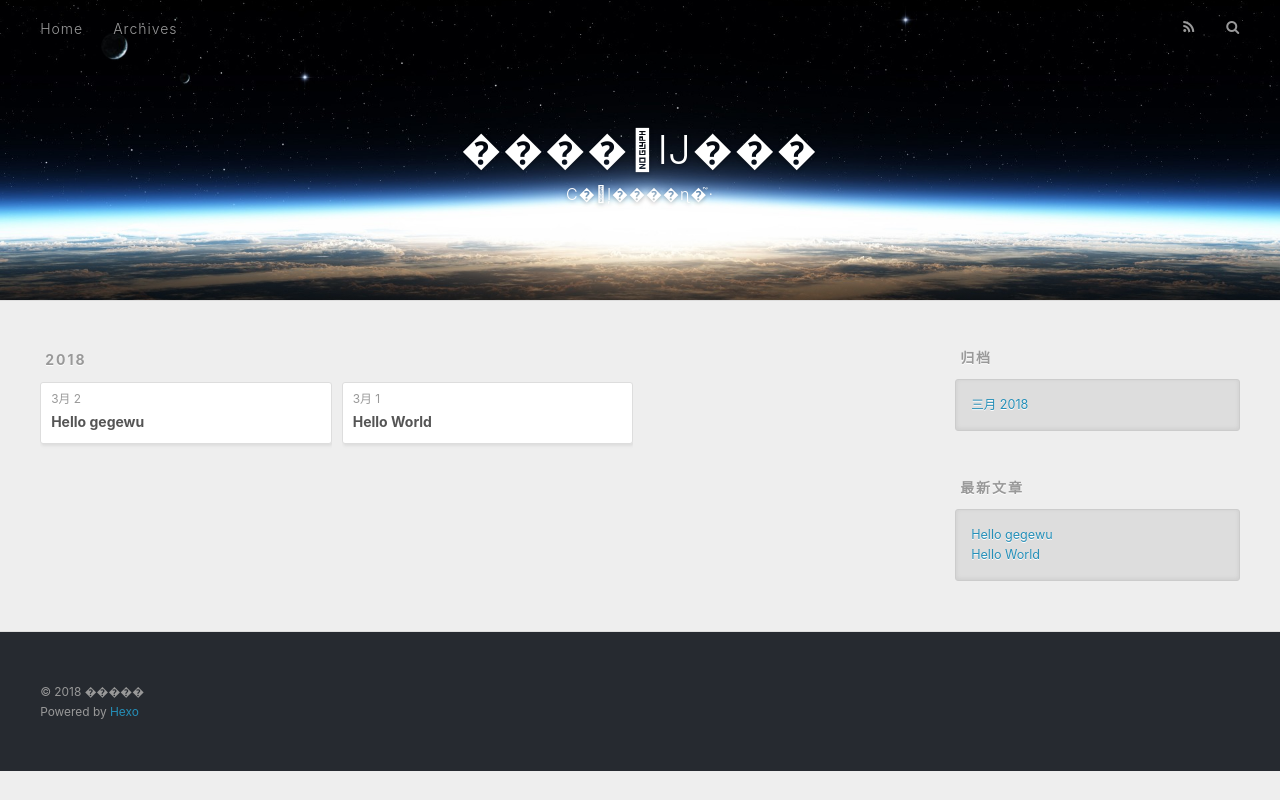
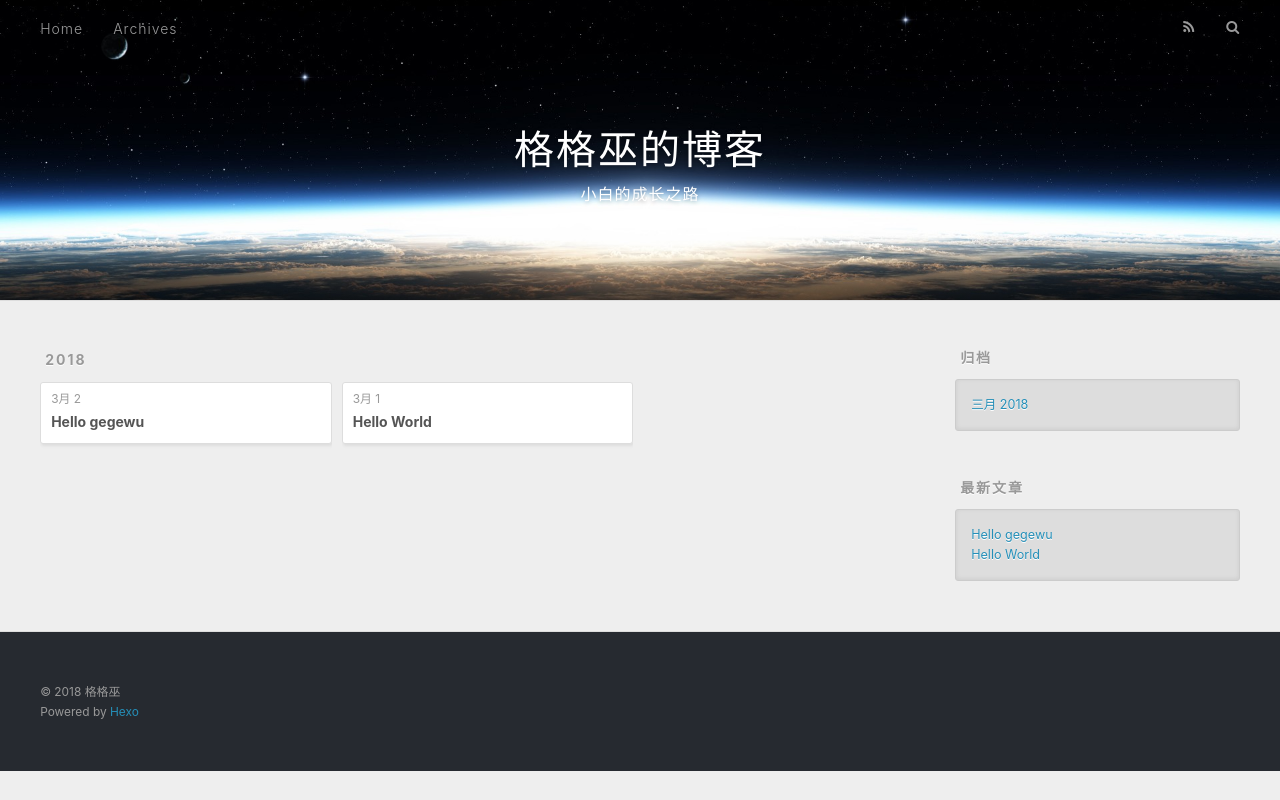
Before and after one commit to gegewu-iOS/gegewu-iOS.github.io, a plain HTML site: page archives/2018/03/index.html in a window 1280 px wide. Drawn offline with nearby package versions, Linux system fonts and the light colour scheme.

Commit message:
Site updated: 2018-03-02 11:17:41

```diff
--- a/archives/2018/03/index.html
+++ b/archives/2018/03/index.html
@@ -5,20 +5,20 @@
 
 
 
-  <title>归档: 2018/3 | ����׵Ĳ���</title>
+  <title>归档: 2018/3 | 格格巫的博客</title>
   <meta name="viewport" content="width=device-width, initial-scale=1, maximum-scale=1">
-  <meta name="description" content="С�׵ļ����ɳ�֮·">
+  <meta name="description" content="小白的成长之路">
 <meta property="og:type" content="website">
-<meta property="og:title" content="����׵Ĳ���">
+<meta property="og:title" content="格格巫的博客">
 <meta property="og:url" content="http://yoursite.com/archives/2018/03/index.html">
-<meta property="og:site_name" content="����׵Ĳ���">
-<meta property="og:description" content="С�׵ļ����ɳ�֮·">
+<meta property="og:site_name" content="格格巫的博客">
+<meta property="og:description" content="小白的成长之路">
 <meta property="og:locale" content="zh-CN">
 <meta name="twitter:card" content="summary">
-<meta name="twitter:title" content="����׵Ĳ���">
-<meta name="twitter:description" content="С�׵ļ����ɳ�֮·">
+<meta name="twitter:title" content="格格巫的博客">
+<meta name="twitter:description" content="小白的成长之路">
 
-    <link rel="alternate" href="/atom.xml" title="����׵Ĳ���" type="application/atom+xml">
+    <link rel="alternate" href="/atom.xml" title="格格巫的博客" type="application/atom+xml">
 
 
     <link rel="icon" href="/favicon.png">
@@ -37,11 +37,11 @@
   <div id="header-outer" class="outer">
     <div id="header-title" class="inner">
       <h1 id="logo-wrap">
-        <a href="/" id="logo">����׵Ĳ���</a>
+        <a href="/" id="logo">格格巫的博客</a>
       </h1>
 
         <h2 id="subtitle-wrap">
-          <a href="/" id="subtitle">С�׵ļ����ɳ�֮·</a>
+          <a href="/" id="subtitle">小白的成长之路</a>
         </h2>
 
     </div>
@@ -169,7 +169,7 @@
 
   <div class="outer">
     <div id="footer-info" class="inner">
-      &copy; 2018 �����<br>
+      &copy; 2018 格格巫<br>
       Powered by <a href="http://hexo.io/" target="_blank">Hexo</a>
     </div>
   </div>
```
Also changed, not shown: 2018/03/01/hello-world/index.html (+7 -7 lines), 2018/03/02/Hello-gegewu/index.html (+10 -10 lines), archives/2018/index.html (+11 -11 lines), archives/index.html (+11 -11 lines), index.html (+13 -13 lines).
